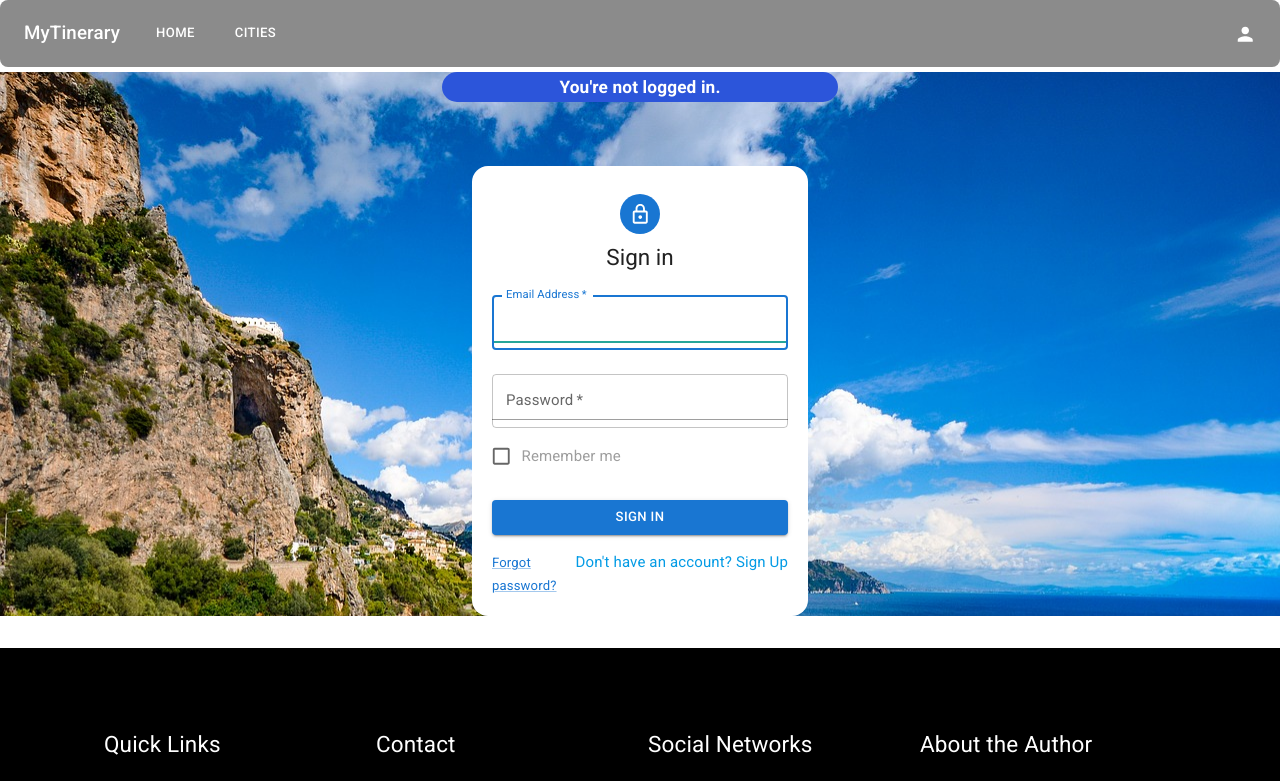
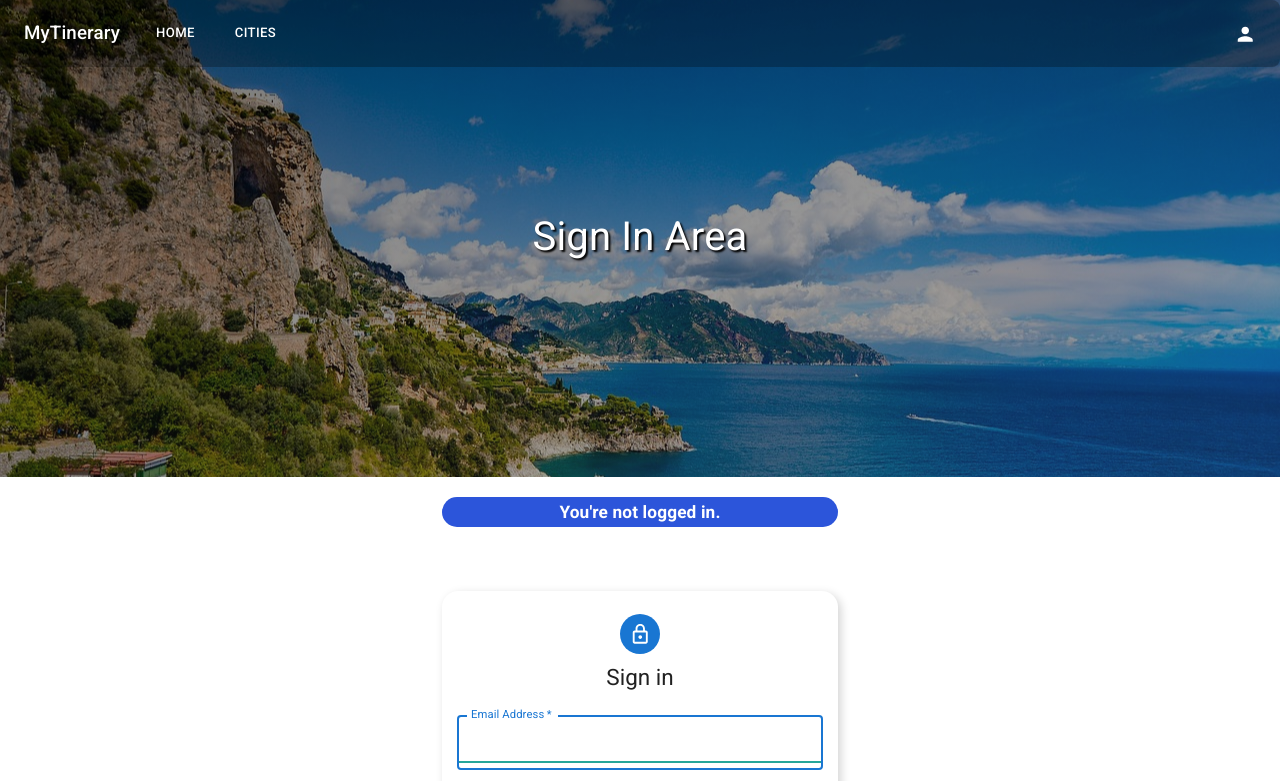
Before and after one commit to seergiorob/myTinerary-Robledo, a React (Create React App) app: page /SignIn in a window 1280 px wide. Shown: the top 781 px of the page. Built offline with nearby package versions, Linux system fonts and the light colour scheme.

Commit message:
some design upgrades

```diff
--- a/src/Pages/SignInPage.js
+++ b/src/Pages/SignInPage.js
@@ -1,10 +1,11 @@
 import React from 'react'
 import SignIn from '../components/SignIn/SignIn'
-
+import HeroSignIn from '../components/HeroSignIn/HeroSignIn'
 
 function SignInPage() {
     return (
         <div>
+            <HeroSignIn/>
             <SignIn/>
         </div>
     )
--- a/src/Pages/SignUpPage.js
+++ b/src/Pages/SignUpPage.js
@@ -1,9 +1,11 @@
 import React from 'react'
 import SignUp from '../components/SignUp/SignUp'
+import HeroSignUp from '../components/HeroSignUp/HeroSignUp'
 
 function SignUpPage() {
     return (
         <div>
+            <HeroSignUp/>
             <SignUp/>
         </div>
     )
--- /dev/null
+++ b/src/components/HeroSignIn/HeroSignIn.jsx
@@ -0,0 +1,11 @@
+import React from 'react';
+import './heroSignIn.css'
+
+export default function HeroSignIn() {
+    return (
+        <div className="heroSignIn">
+            <h2 className="tittleh2SignIn">Sign In Area</h2>
+
+        </div>
+    )
+}
--- /dev/null
+++ b/src/components/HeroSignIn/heroSignIn.css
@@ -0,0 +1,30 @@
+.heroSignIn{
+    /* background-image: url(../../../public/img/bridge-4636745_1920.jpg); */
+    background: linear-gradient(160deg, #0000008a 0%, #2626265b 100%), url(../../../public/img/amalficoast.jpg) no-repeat center center;
+    background-size: cover;
+    height: 60vh;
+    width: 100%;
+    display: flex;
+    flex-direction: column;
+    justify-content: center;
+    align-items: center;
+    margin-top: -70px;
+    z-index: -10;
+}
+
+@media (max-width: 480px) {
+.tittleh2SignIn {
+    font-size: 1.5rem !important;
+}
+
+}
+
+
+
+.tittleh2SignIn{
+    color: white;
+    text-shadow: 2px 2px 2px black;
+    font-size: 40px;
+    text-align: center;
+    margin: 10px;
+}
--- /dev/null
+++ b/src/components/HeroSignUp/HeroSignUp.jsx
@@ -0,0 +1,11 @@
+import React from 'react';
+import './heroSignUp.css'
+
+export default function HeroSignUp() {
+    return (
+        <div className="heroSignUp">
+            <h2 className="tittleh2SignUp">Sign Up Form</h2>
+
+        </div>
+    )
+}
--- /dev/null
+++ b/src/components/HeroSignUp/heroSignUp.css
@@ -0,0 +1,31 @@
+.heroSignUp{
+    /* background-image: url(../../../public/img/bridge-4636745_1920.jpg); */
+    background: linear-gradient(160deg, #0000008a 0%, #2626265b 100%), url(../../../public/img/lighthouse.jpg) no-repeat center center;
+    height: 60vh;
+    width: 100%;
+    display: flex;
+    flex-direction: column;
+    justify-content: center;
+    align-items: center;
+    margin-top: -70px;
+    z-index: -10;
+}
+
+@media (max-width: 480px) {
+.tittleh2SignUp {
+    font-size: 1.5rem !important;
+}
+
+}
+
+/* background-color: #0093E9;
+background-image: linear-gradient(160deg, #0093E9 0%, #80D0C7 100%); */
+
+
+.tittleh2SignUp{
+    color: white;
+    text-shadow: 2px 2px 2px black;
+    font-size: 40px;
+    text-align: center;
+    margin: 10px;
+}
--- a/src/components/SignIn/signIn.css
+++ b/src/components/SignIn/signIn.css
@@ -4,14 +4,15 @@
     border-radius: 360px;
 }
 
-.containerSignIn{
+/* .containerSignIn{
     background-image: url(../../../public/img/amalficoast.jpg);
     margin-top: -15px;
-}
+    background-size:cover;
+} */
 
 .cardSignIn{
+    box-shadow: 3px 3px 10px rgba(0, 0, 0, 0.173);
+    border-radius: 16px;
+    padding: 15px;
     background-color: white;
-    border-radius: 16px;
-    margin: 30px;
-    padding: 20px;
 }
--- a/src/components/SignUp/SignUp.jsx
+++ b/src/components/SignUp/SignUp.jsx
@@ -23,6 +23,7 @@ import { connect } from 'react-redux'
 import { Link as LinkRouter } from 'react-router-dom'
 import Swal from 'sweetalert2'
 import Snackbar from '../Snackbar/Snackbar';
+import "./signUp.css"
 
 const theme = createTheme()
 
@@ -59,12 +60,13 @@ function SignUp(props) {
 
 
   return (
-
+    <div className="containerSignUP">
     <ThemeProvider theme={theme}>
       <Container component="main" maxWidth="xs" sx={{mb: 4}}>
 
         <CssBaseline />
         <Box
+          className="cardSignUp"
           sx={{
             marginTop: 8,
             display: 'flex',
@@ -198,8 +200,9 @@ function SignUp(props) {
         <Snackbar/>
       </Container>
     </ThemeProvider>
+    </div>
+  )
 
-  )
 }
 
 const mapDispatchToProps = {
--- /dev/null
+++ b/src/components/SignUp/signUp.css
@@ -0,0 +1,6 @@
+.cardSignUp{
+    box-shadow: 3px 3px 10px rgba(0, 0, 0, 0.173);
+    border-radius: 16px;
+    padding: 15px;
+    background-color: white;
+}
```
